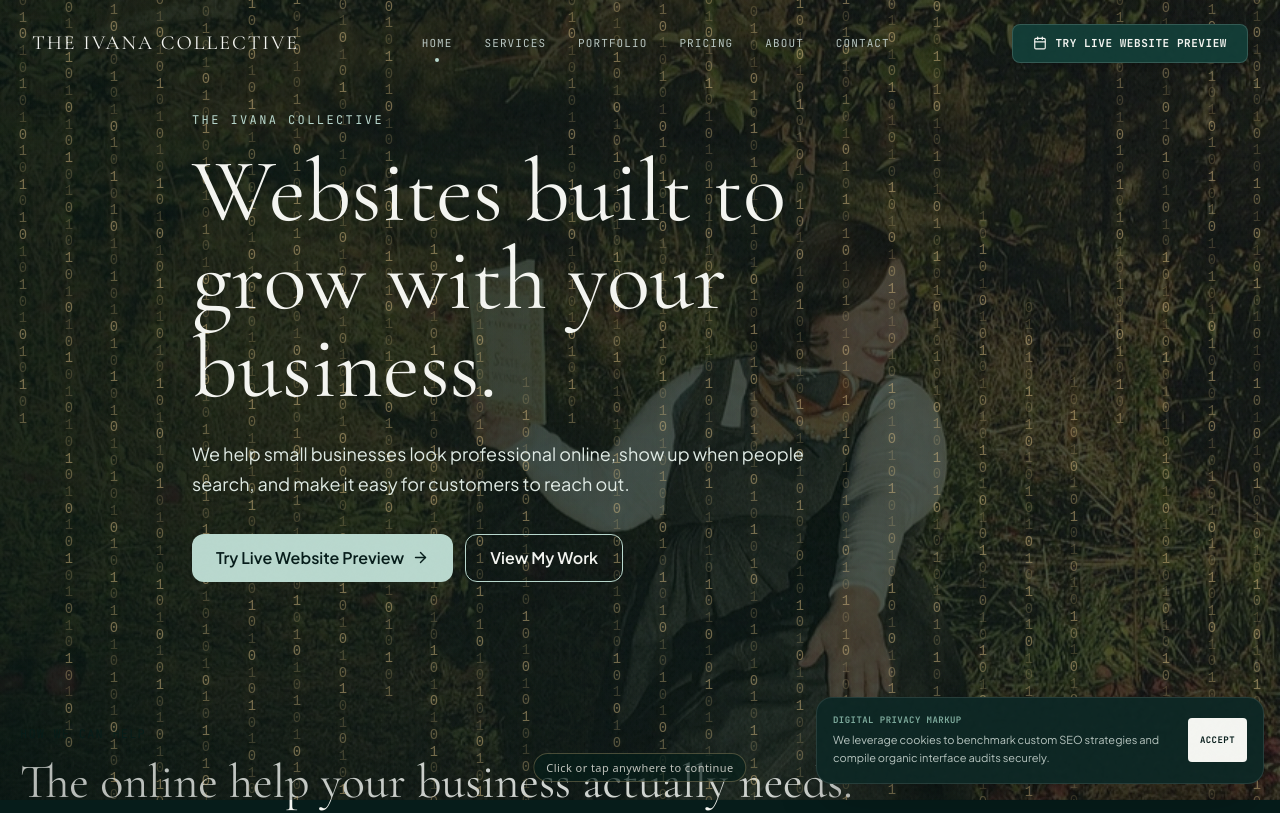
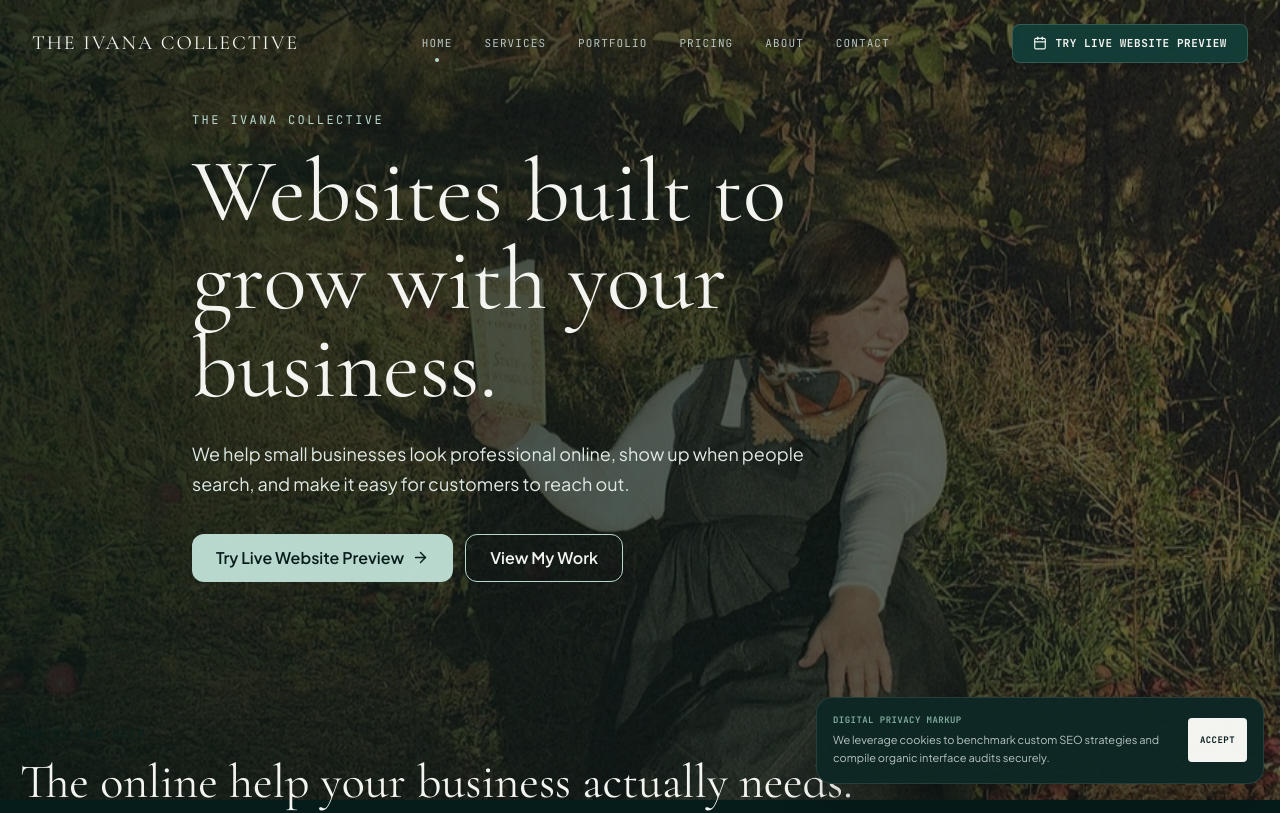
Before and after one commit to ivapbj/The-Ivana-Collective-Website, a React (Vite) app: page / in a window 1280 px wide. Shown: the top 813 px of the page. Built offline with nearby package versions, Linux system fonts and the light colour scheme.

Commit message:
Keep binary reveal contained to homepage headline

```diff
--- a/src/components/CinematicBinaryIntro.css
+++ b/src/components/CinematicBinaryIntro.css
@@ -5,11 +5,11 @@
   overflow: hidden;
   pointer-events: none;
   color: #d9bd83;
-  background: radial-gradient(ellipse at 50% 85%, rgba(7, 31, 27, .12), rgba(4, 17, 15, .32));
+  background: transparent;
   isolation: isolate;
   animation: binary-intro-in .35s ease-out both;
 }
-.binary-intro__streams { position: absolute; inset: 0; overflow: hidden; opacity: .62; }
+.binary-intro__streams { display: none; }
 .binary-intro__stream {
   position: absolute; bottom: -115%; display: flex; width: calc(100% / 28); align-items: center; flex-direction: column; gap: .18rem;
   font: 500 clamp(10px, 1.08vw, 15px)/1 ui-monospace, monospace;
@@ -35,6 +35,7 @@
   color: rgba(245, 243, 236, .78); background: rgba(7, 31, 27, .7); font: 500 11px/1.2 system-ui, sans-serif; letter-spacing: .04em;
   white-space: nowrap; animation: hint-pulse 1.6s ease-in-out infinite;
 }
+.binary-intro__hint { display: none; }
 @keyframes binary-rise { from { transform: translateY(0); } to { transform: translateY(-130vh); } }
 @keyframes binary-fall { from { transform: translateY(0); } to { transform: translateY(130vh); } }
 @keyframes binary-intro-in { from { opacity: 0; } to { opacity: 1; } }
```
